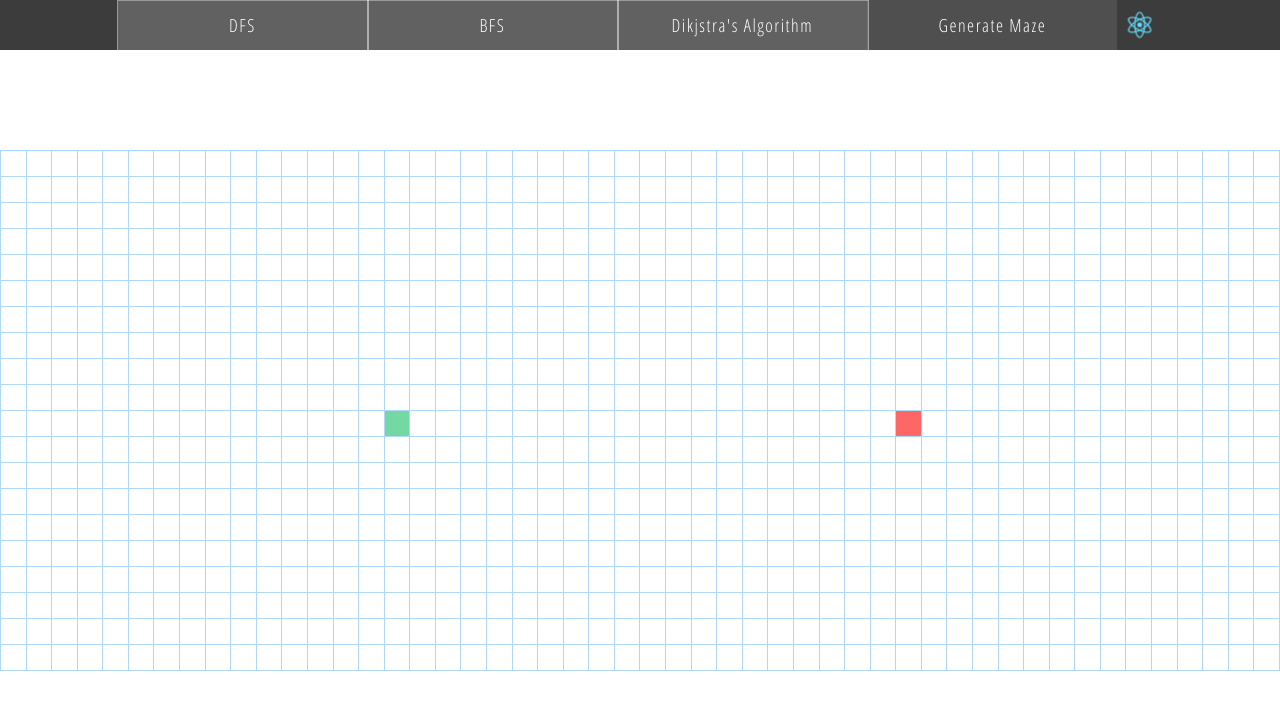
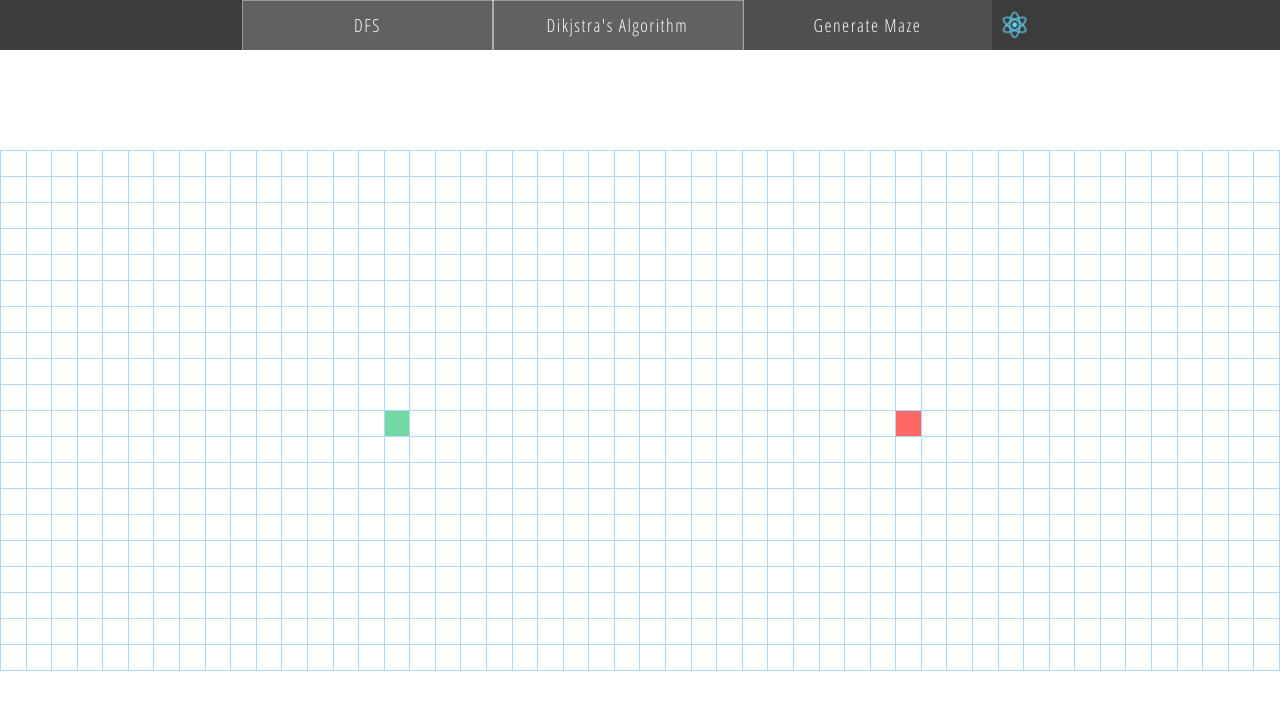
Before and after one commit to josh-baltar/Pathfinder, a React (Create React App) app in the folder pathfinder/: page / in a window 1280 px wide. Shown: the top 710 px of the page. Built offline with nearby package versions, Linux system fonts and the light colour scheme.

Commit message:
changed document title to 'Josh's Pathfinder'
installed react-helmet to change document title

```diff
--- a/pathfinder/package.json
+++ b/pathfinder/package.json
@@ -11,6 +11,7 @@
     "fontsource-roboto": "^2.1.3",
     "react": "^16.13.1",
     "react-dom": "^16.13.1",
+    "react-helmet": "^6.1.0",
     "react-scripts": "3.4.1"
   },
   "scripts": {
--- a/pathfinder/src/App.js
+++ b/pathfinder/src/App.js
@@ -1,10 +1,16 @@
 import React from "react";
+import { Helmet } from "react-helmet";
 import "./App.css";
 import PathfindingVisualizer from "./PathfindingVisualizer/PathfindingVisualizer";
+
+const TITLE = "Josh's Pathfinder";
 
 function App() {
   return (
     <div className="App">
+      <Helmet>
+        <title>{TITLE}</title>
+      </Helmet>
       <PathfindingVisualizer></PathfindingVisualizer>
     </div>
   );
--- a/pathfinder/src/PathfindingVisualizer/PathfindingVisualizer.jsx
+++ b/pathfinder/src/PathfindingVisualizer/PathfindingVisualizer.jsx
@@ -136,9 +136,9 @@ export default class PathfindingVisualizer extends Component {
           <div className="btn btn-two" onClick={() => this.visualizeDFS()}>
             <span>DFS</span>
           </div>
-          <div className="btn btn-two" onClick={() => this.visualizeBFS()}>
+          {/* <div className="btn btn-two" onClick={() => this.visualizeBFS()}>
             <span>BFS</span>
-          </div>
+          </div> */}
           <div className="btn btn-two" onClick={() => this.visualizeDijkstra()}>
             <span>Dikjstra's Algorithm</span>
           </div>
```
Also changed, not shown: 1 other file (tests, documents, lock files or other folders).
